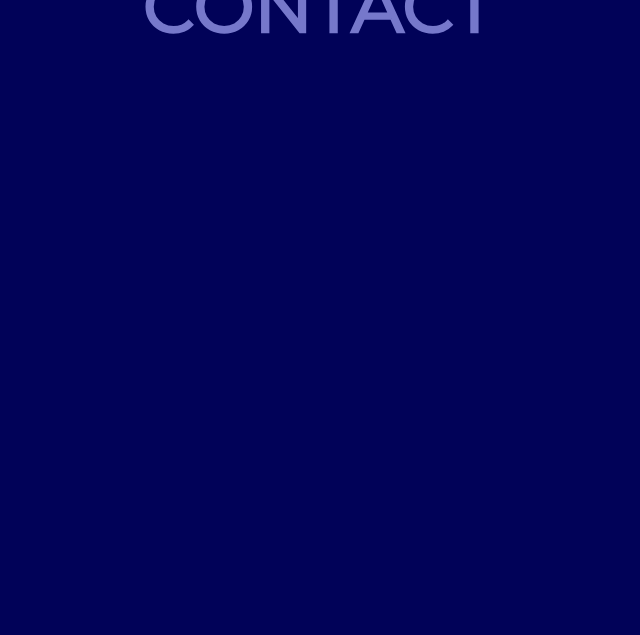
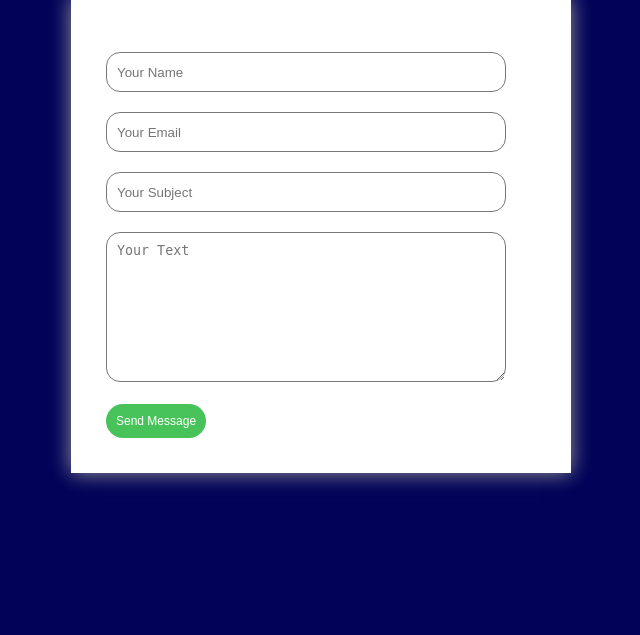
Before and after one commit to Eduardo-22002197/pw_proj_part_1, a PHP site: page /contact.html in a window 1280 px wide. Shown: the part 165-800 px from the top of the page, without its empty margins (319-959 px from the left). Run offline with PHP 8.4, Linux system fonts and the light colour scheme.

Commit message:
Added the footer to all pages. Added the contact form. Added more content to the landing page and location page.

```diff
--- a/about.html
+++ b/about.html
@@ -49,7 +49,7 @@
         </main>
 
         <footer>
-
+            <p> &copy; Web Node Development </p>
         </footer>
     </body>
 </html>
--- a/contact.html
+++ b/contact.html
@@ -48,10 +48,20 @@
                     <path d="M326.756 7.04H309.044V2.432H349.796V7.04H332.084V52.832H326.756V7.04Z" stroke="#7678CB" stroke-width="3"/>
                 </svg>
             </section>
+
+            <div class = "contact-box">
+                <form action = "https://formsubmit.co/andremiguel3006@gmail.com" method = "POST" target = "_blank">
+                    <input type = "text" class = "input-field" placeholder = "Your Name">
+                    <input type = "email" class = "input-field" placeholder = "Your Email">
+                    <input type = "text" class = "input-field" placeholder = "Your Subject">
+                    <textarea type = "text" class = "input-field textarea-field" placeholder = "Your Text"></textarea>
+                    <button type = "submit" class = "btn"> Send Message </button>
+                </form>
+            </div>
         </main>
 
         <footer>
-
+            <p> &copy; Web Node Development </p>
         </footer>
     </body>
 </html>
--- a/history.html
+++ b/history.html
@@ -108,7 +108,7 @@
         </main>
 
         <footer>
-
+            <p> &copy; Web Node Development </p>
         </footer>
     </body>
 </html>
--- a/style.css
+++ b/style.css
@@ -561,6 +600,47 @@ main {
     animation: fillLetters 1s ease-in-out forwards 3.1s;
 }
 
+.contact-box {
+    width: 500px;
+    background-color: #fff;
+    box-shadow: 0 0 20px 0 #999;
+    top: 50%;
+    left: 50%;
+    transform: translate(-50%, -50%);
+    position: absolute;
+}
+
+form {
+    margin: 35px;
+}
+
+.input-field {
+    width: 400px;
+    height: 40px;
+    margin-top: 20px;
+    padding-left: 10px;
+    padding-right: 10px;
+    border: 1px solid #777;
+    border-radius: 14px;
+    outline: none;
+}
+
+.textarea-field {
+    height: 150px;
+    padding-top: 10px;
+}
+
+.btn {
+    border-radius: 20px;
+    color: #fff;
+    margin-top: 18px;
+    padding: 10px;
+    background-color: #47c35a;
+    font-size: 12px;
+    border: none;
+    cursor: pointer;
+}
+
 @media screen and (max-width: 760px) {
     .img7 {
         margin-left: 20px;
@@ -619,6 +699,13 @@ main {
 /*************** FOOTER ****************/
 footer {
     min-height: 10.5vh;
+    display: flex;
+    align-items: center;
+    justify-content: center;
+    background-color: rgb(1, 2, 88);
+    color: #ffffff;
+    text-transform: uppercase;
+    margin-top: 20px;
 }
 /*************** FOOTER ****************/
 
```
Also changed, not shown: other parts of style.css (+44 -5 lines), index.html (+5 -3 lines), location.html (+9 -2 lines).
